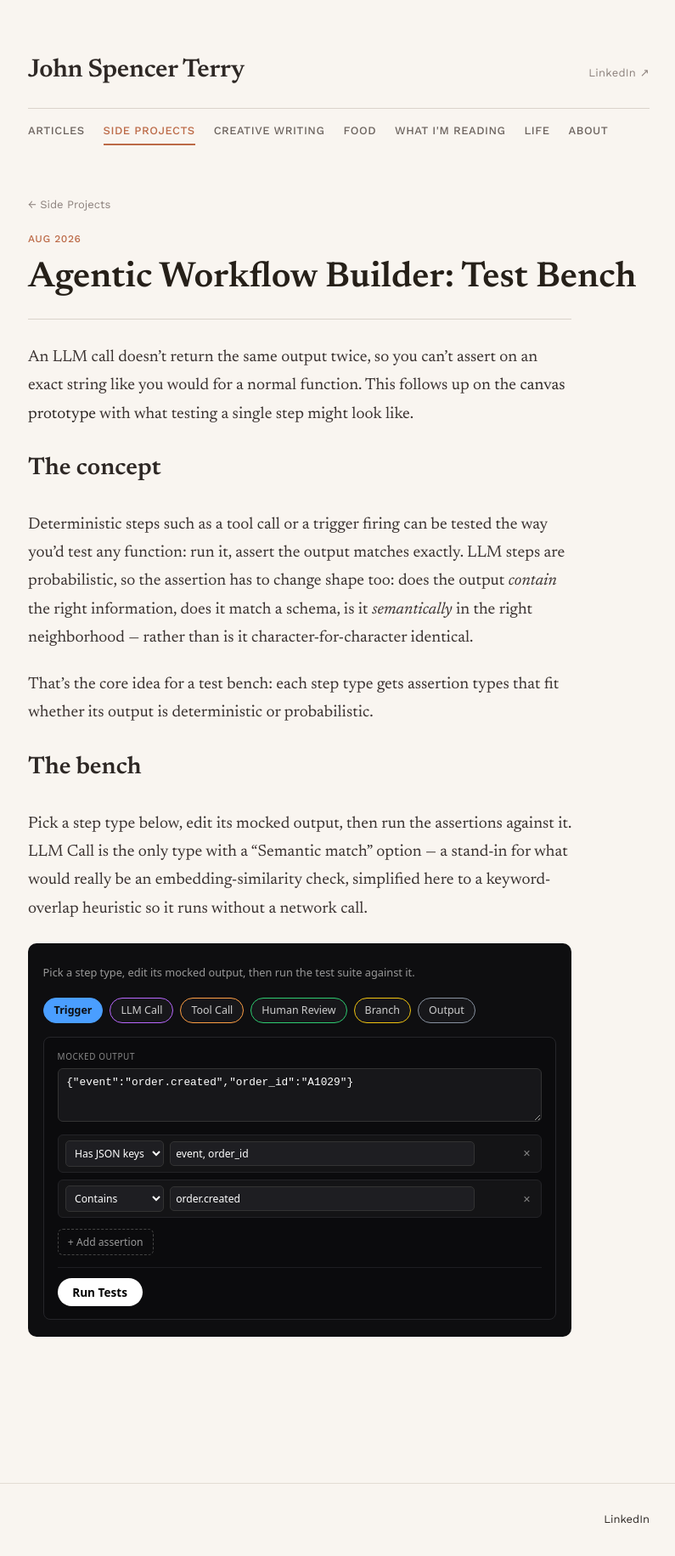
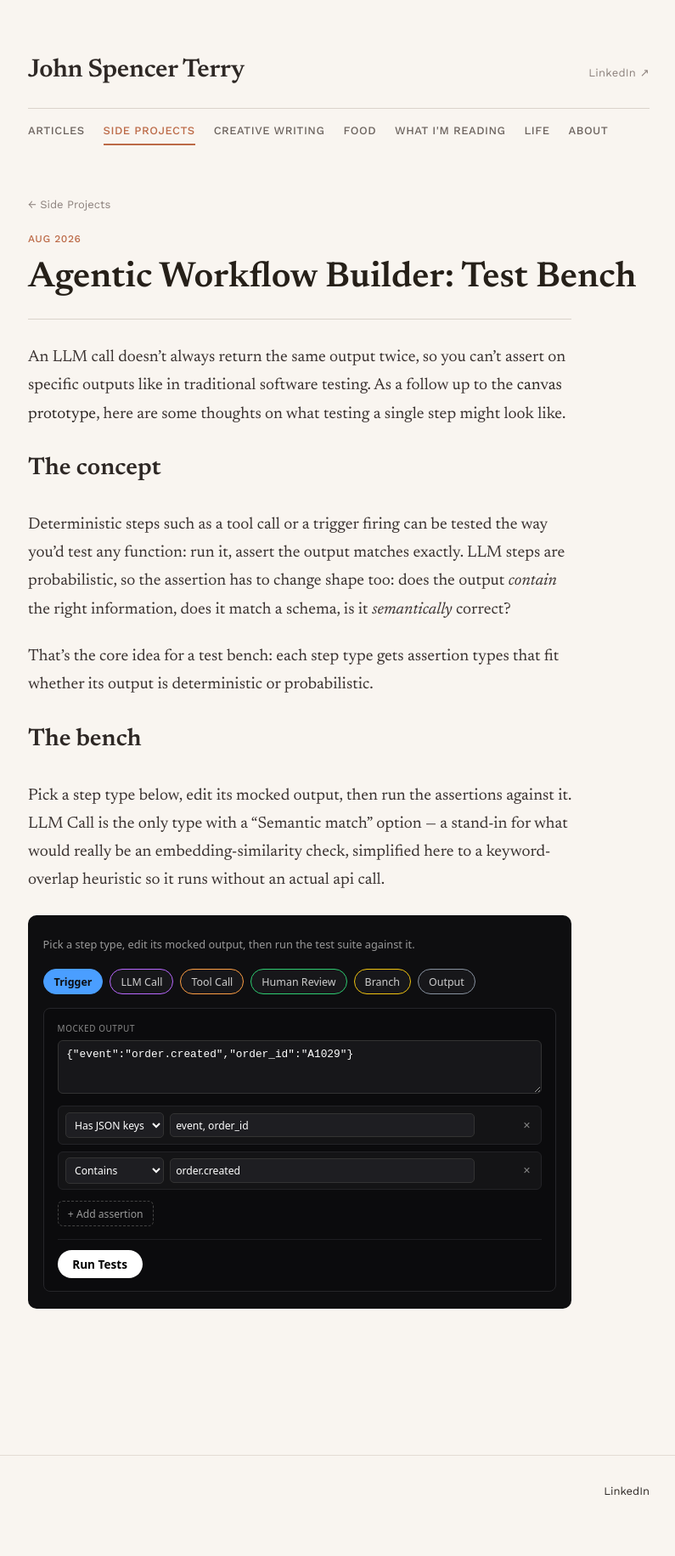
Before and after one commit to JohnSpencerTerry/wb, a Jekyll site: the page built from _side_projects/agentic-workflow-builder-test-bench.md, in a window 1280 px wide. Shown: the whole page at 85% size, without its empty margins (241-1036 px from the left). Built offline with Jekyll 4.4.1, drawn with Linux system fonts in a browser that asks for light colours; after the commit the page ends 1797 px from its top, so only the background shows below that.

Commit message:
Update agentic-workflow-builder-test-bench.md

```diff
--- a/_side_projects/agentic-workflow-builder-test-bench.md
+++ b/_side_projects/agentic-workflow-builder-test-bench.md
@@ -4,17 +4,17 @@ title: "Agentic Workflow Builder: Test Bench"
 date: 2026-08-16
 ---
 
-An LLM call doesn't return the same output twice, so you can't assert on an exact string like you would for a normal function. This follows up on the [canvas prototype](/side-projects/agentic-workflow-builder-canvas-prototype/) with what testing a single step might look like.
+An LLM call doesn't always return the same output twice, so you can't assert on specific outputs like in traditional software testing. As a follow up to the [canvas prototype](/side-projects/agentic-workflow-builder-canvas-prototype/), here are some thoughts on what testing a single step might look like.
 
 ## The concept
 
-Deterministic steps such as a tool call or a trigger firing can be tested the way you'd test any function: run it, assert the output matches exactly. LLM steps are probabilistic, so the assertion has to change shape too: does the output *contain* the right information, does it match a schema, is it *semantically* in the right neighborhood — rather than is it character-for-character identical.
+Deterministic steps such as a tool call or a trigger firing can be tested the way you'd test any function: run it, assert the output matches exactly. LLM steps are probabilistic, so the assertion has to change shape too: does the output *contain* the right information, does it match a schema, is it *semantically* correct?
 
 That's the core idea for a test bench: each step type gets assertion types that fit whether its output is deterministic or probabilistic.
 
 ## The bench
 
-Pick a step type below, edit its mocked output, then run the assertions against it. LLM Call is the only type with a "Semantic match" option — a stand-in for what would really be an embedding-similarity check, simplified here to a keyword-overlap heuristic so it runs without a network call.
+Pick a step type below, edit its mocked output, then run the assertions against it. LLM Call is the only type with a "Semantic match" option — a stand-in for what would really be an embedding-similarity check, simplified here to a keyword-overlap heuristic so it runs without an actual api call.
 
 <div id="awt" class="awb-panel">
   <div class="awb-toolbar">
```
